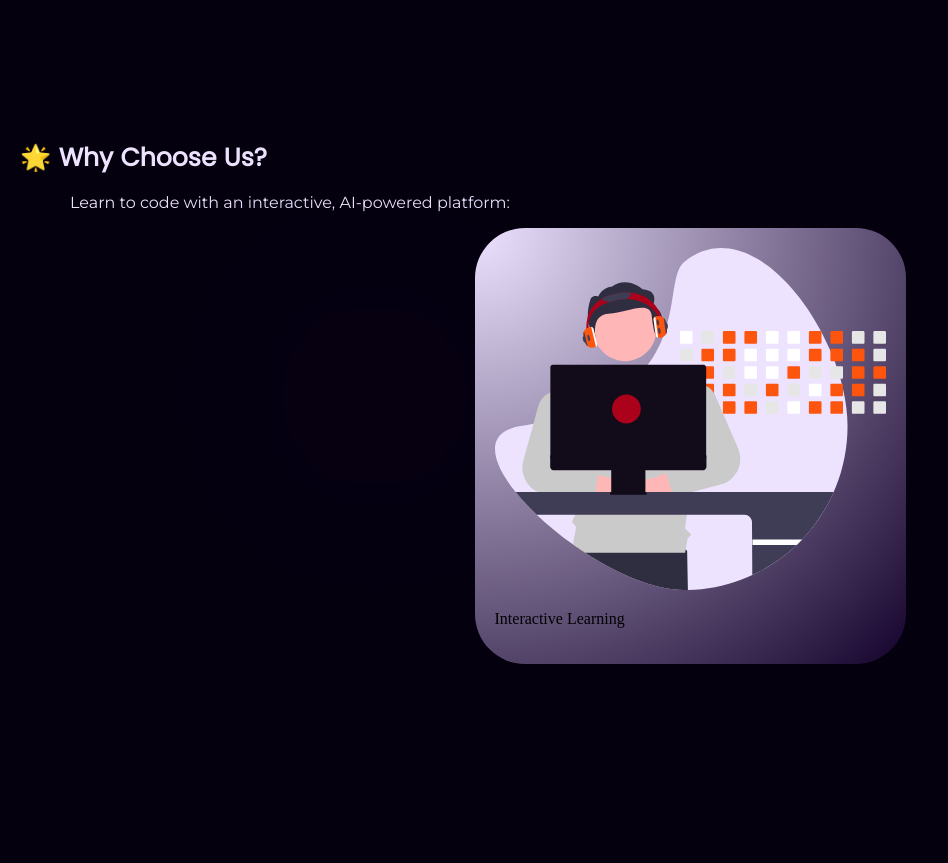
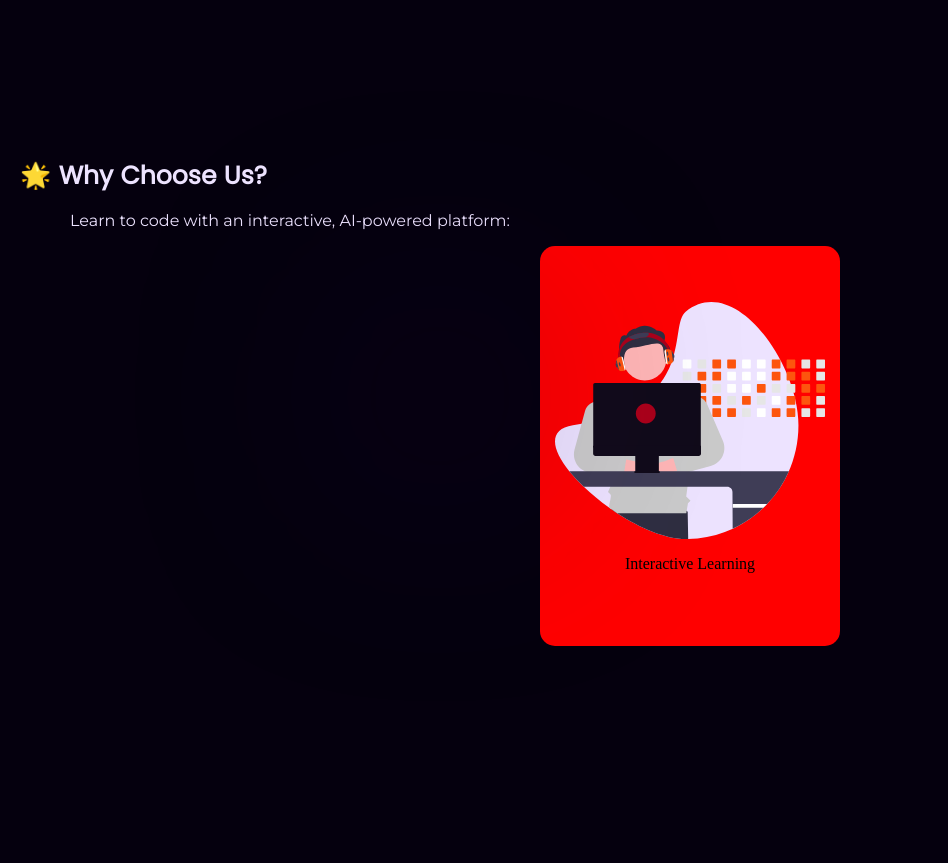
Before and after one commit to AlgorithmicPV/Ada-Learning-Platform, a Flask app: page / in a window 1280 px wide. Shown: the part 799-1662 px from the top of the page, without its empty margins (0-948 px from the left). Run offline with Flask 3, Linux system fonts and the light colour scheme; some web fonts are replaced.

```diff
--- a/static/css/landing_page.css
+++ b/static/css/landing_page.css
@@ -235,6 +235,8 @@ body {
 }
 
 .why-us-cards {
+  /* https://css.glass/
+  https://cssgradient.io/*/
   display: flex;
   justify-content: center;
   align-items: center;
@@ -242,13 +244,19 @@ body {
 }
 
 .card-1 {
-  background: radial-gradient(circle at top left, #ede3ff, #14022c);
-  border-radius: 20px;
-  padding: 20px;
-  width: min-content;
-  height: min-content;
-  backdrop-filter: blur(10px);
-  border-radius: 50px;
+  background-color: red;
+  width: 300px;
+  height: 400px;
+  display: flex;
+  flex-direction: column;
+  justify-content: center;
+  align-items: center;
+  border-radius: 15px;
+}
+
+.card-1 img {
+  width: 90%;
+  height: auto;
 }
 
 .circle-3 {
@@ -273,7 +281,6 @@ body {
   .landing-collapsed-menu {
     display: inline;
   }
-
   .home-cont {
     width: calc(100% - 100px);
     left: 0;
```
Also changed, not shown: static/fonts/Lato.ttf (added).
